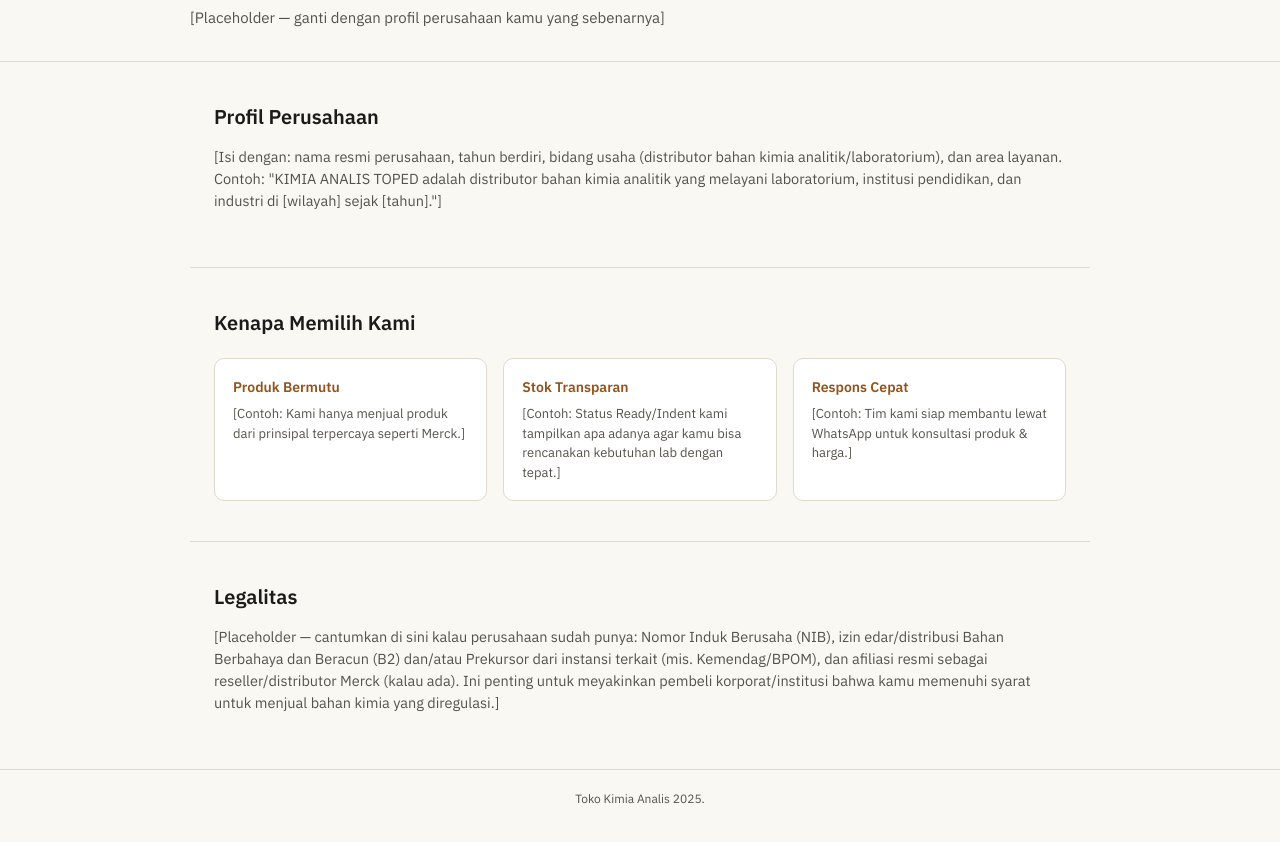
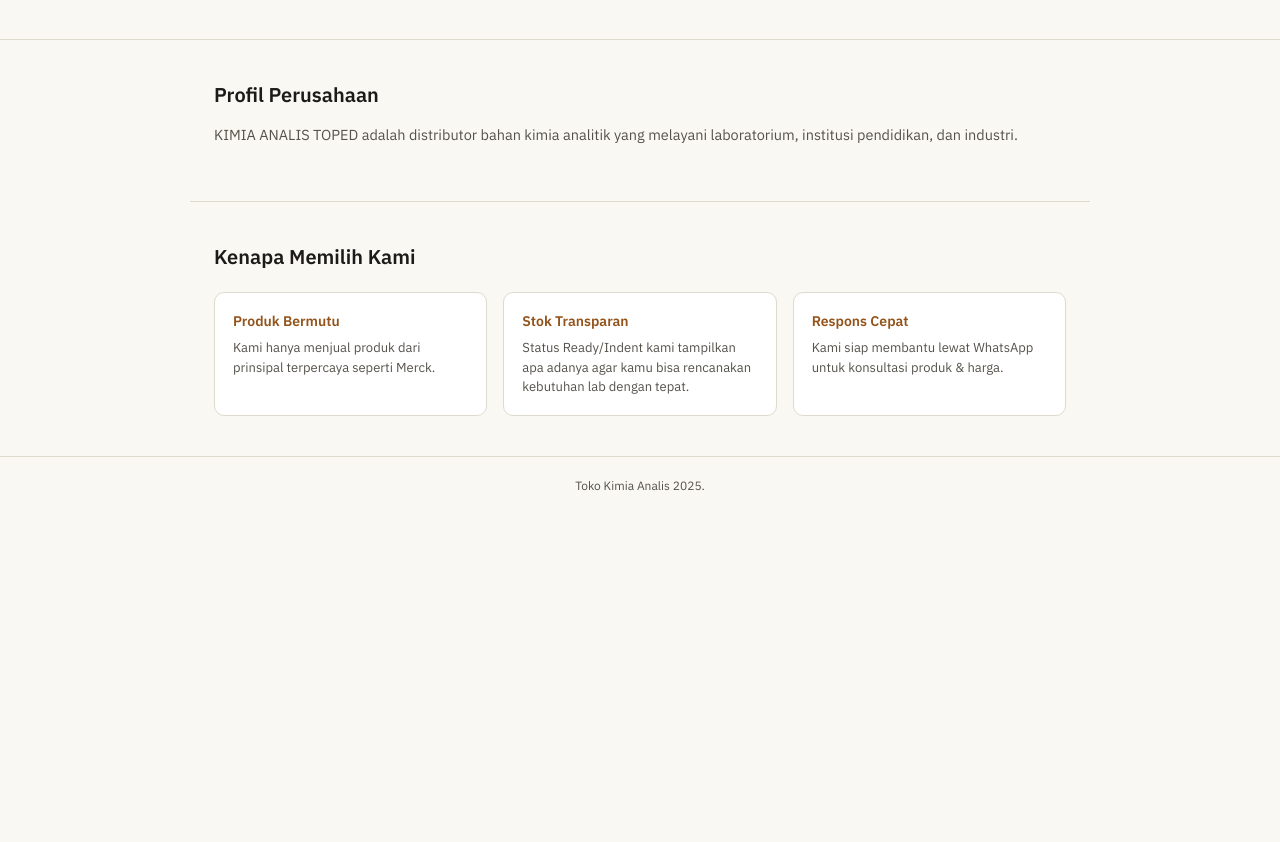
Before and after one commit to crashecool/TOKO-KIMIA-ANALIS, a website: page docs/tentang.html in a window 1280 px wide. Shown: the part 170-1012 px from the top of the page. After the commit the page ends 800 px from the top, so only its background shows below. Drawn offline with Linux system fonts and the light colour scheme.

Commit message:
Update tentang.html

```diff
--- a/docs/tentang.html
+++ b/docs/tentang.html
@@ -34,17 +34,14 @@
   <section class="page-hero">
     <div class="page-hero-inner">
       <h1>Tentang Kami</h1>
-      <p>[Placeholder — ganti dengan profil perusahaan kamu yang sebenarnya]</p>
-    </div>
+          </div>
   </section>
 
   <section class="content-section">
     <h2>Profil Perusahaan</h2>
     <p>
-      [Isi dengan: nama resmi perusahaan, tahun berdiri, bidang usaha (distributor bahan kimia
-      analitik/laboratorium), dan area layanan. Contoh: "KIMIA ANALIS TOPED adalah distributor bahan kimia
-      analitik yang melayani laboratorium, institusi pendidikan, dan industri di [wilayah]
-      sejak [tahun]."]
+      KIMIA ANALIS TOPED adalah distributor bahan kimia
+      analitik yang melayani laboratorium, institusi pendidikan, dan industri.
     </p>
   </section>
 
@@ -53,30 +50,18 @@
     <div class="info-grid">
       <div class="info-card">
         <h3>Produk Bermutu</h3>
-        <p>[Contoh: Kami hanya menjual produk dari prinsipal terpercaya seperti Merck.]</p>
+        <p>Kami hanya menjual produk dari prinsipal terpercaya seperti Merck.</p>
       </div>
       <div class="info-card">
         <h3>Stok Transparan</h3>
-        <p>[Contoh: Status Ready/Indent kami tampilkan apa adanya agar kamu bisa rencanakan kebutuhan lab dengan tepat.]</p>
+        <p>Status Ready/Indent kami tampilkan apa adanya agar kamu bisa rencanakan kebutuhan lab dengan tepat.</p>
       </div>
       <div class="info-card">
         <h3>Respons Cepat</h3>
-        <p>[Contoh: Tim kami siap membantu lewat WhatsApp untuk konsultasi produk & harga.]</p>
+        <p>Kami siap membantu lewat WhatsApp untuk konsultasi produk & harga.</p>
       </div>
     </div>
   </section>
-
-  <section class="content-section">
-    <h2>Legalitas</h2>
-    <p>
-      [Placeholder — cantumkan di sini kalau perusahaan sudah punya: Nomor Induk Berusaha (NIB),
-      izin edar/distribusi Bahan Berbahaya dan Beracun (B2) dan/atau Prekursor dari instansi
-      terkait (mis. Kemendag/BPOM), dan afiliasi resmi sebagai reseller/distributor Merck (kalau
-      ada). Ini penting untuk meyakinkan pembeli korporat/institusi bahwa kamu memenuhi syarat
-      untuk menjual bahan kimia yang diregulasi.]
-    </p>
-  </section>
-
   <footer class="site-footer">
     <p>Toko Kimia Analis 2025.</p>
   </footer>
```
